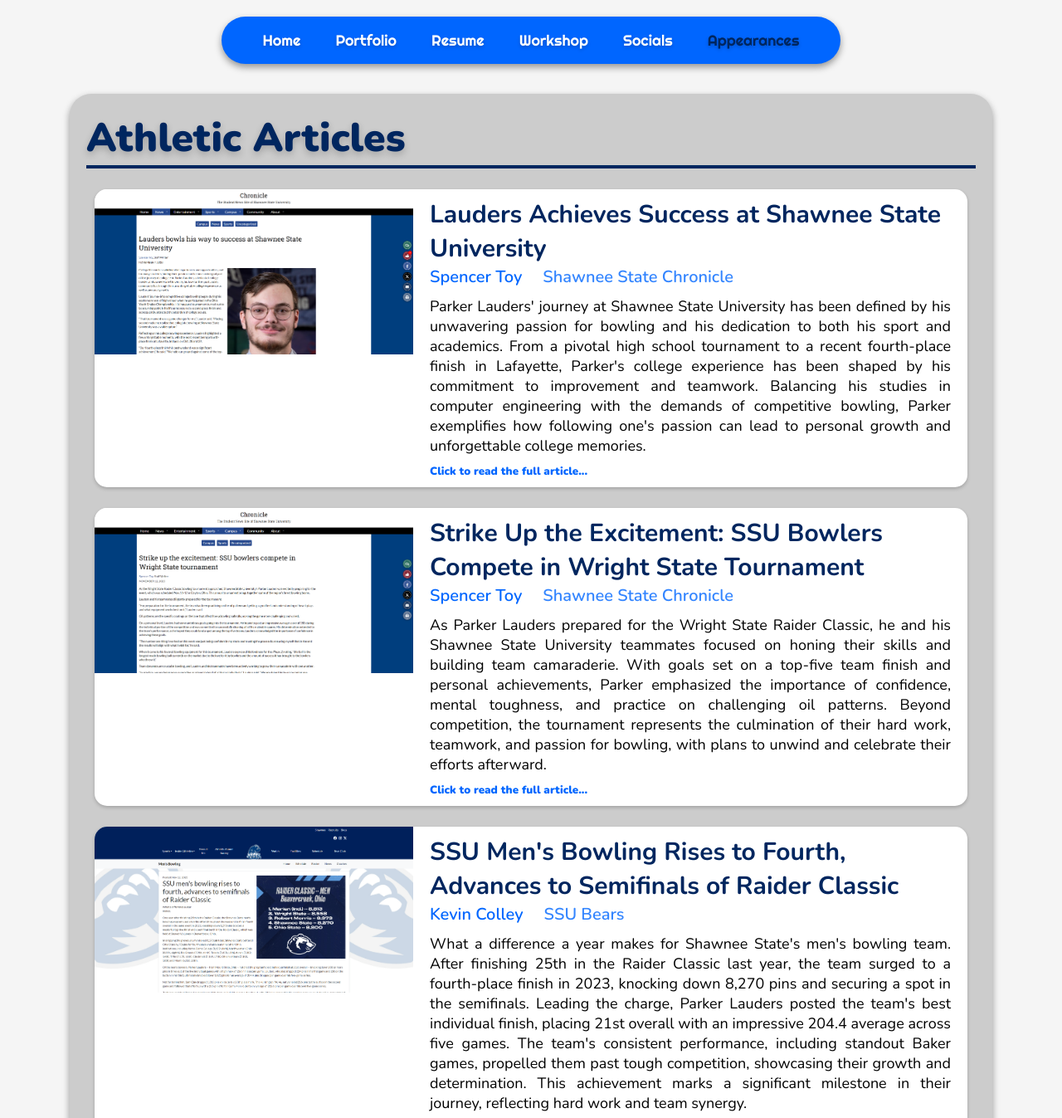
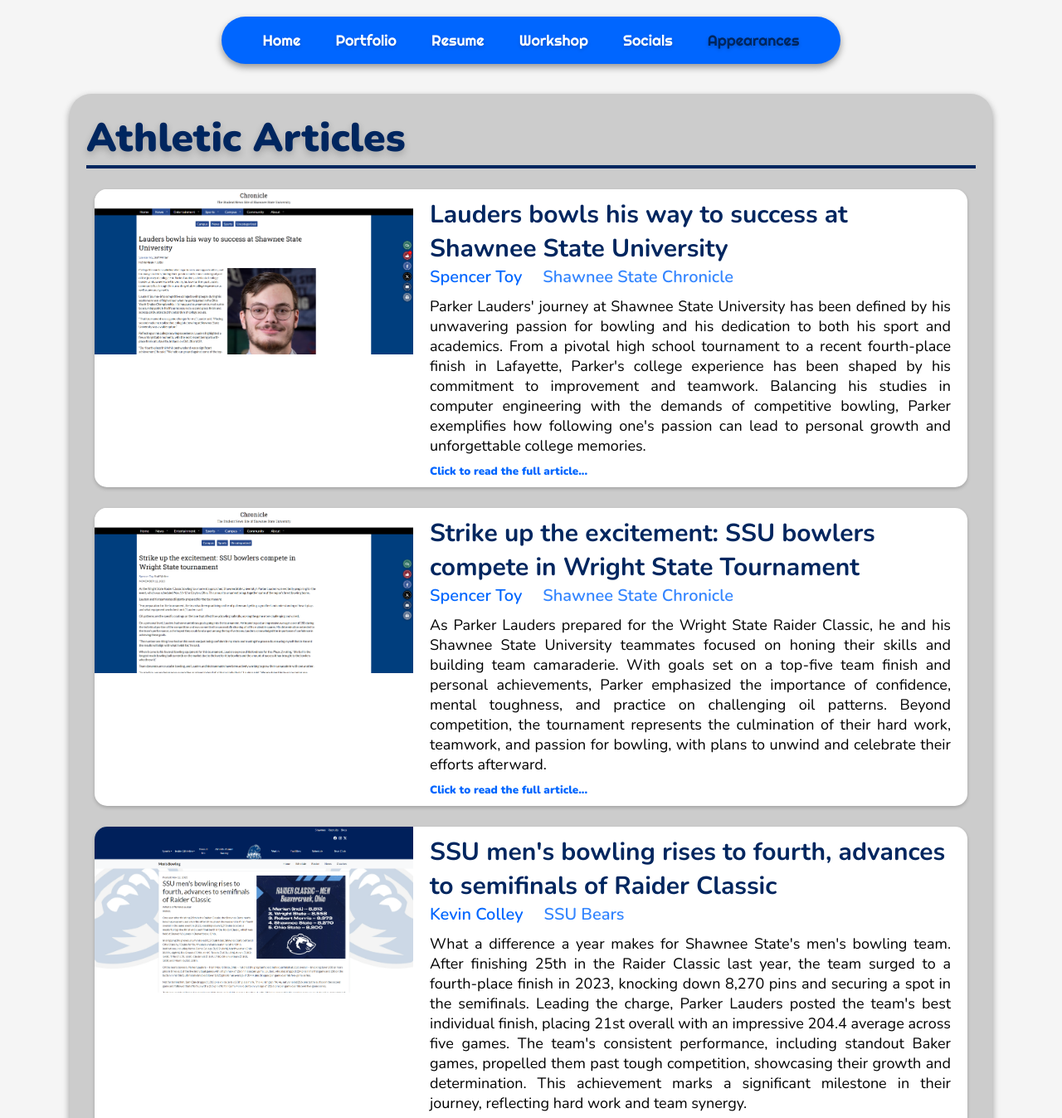
Before and after one commit to LaudersP/pwldigital-website-v2, a React (Create React App) app: page /appearances in a window 1280 px wide. Shown: the top 1347 px of the page at 83% size. Built offline with nearby package versions, Linux system fonts and the light colour scheme.

Commit message:
fix: Fix the title difference between the showcase and the actual article

```diff
--- a/src/Pages/AppearancesPage/AppearancesPage.jsx
+++ b/src/Pages/AppearancesPage/AppearancesPage.jsx
@@ -11,7 +11,7 @@
         <Section label="Athletic Articles" bottomBorder topOfPage>
           <ArticleSummary
             src="/article-thumbnails/lauders-bowl.png"
-            articleTitle="Lauders Achieves Success at Shawnee State University"
+            articleTitle="Lauders bowls his way to success at Shawnee State University"
             articleURL="https://shawneestatechronicle.com/5930/uncategorized/lauders-bowls-his-way-to-success-at-shawnee-state-university/"
             articleAuthor="Spencer Toy"
             articleSite="Shawnee State Chronicle"
@@ -27,7 +27,7 @@
           </ArticleSummary>
           <ArticleSummary
             src="/article-thumbnails/strike-up.png"
-            articleTitle="Strike Up the Excitement: SSU Bowlers Compete in Wright State Tournament"
+            articleTitle="Strike up the excitement: SSU bowlers compete in Wright State Tournament"
             articleURL="https://shawneestatechronicle.com/5964/uncategorized/strike-up-the-excitement-ssu-bowlers-compete-in-wright-state-tournament/"
             articleAuthor="Spencer Toy"
             articleSite="Shawnee State Chronicle"
@@ -44,7 +44,7 @@
           </ArticleSummary>
           <ArticleSummary
             src="/article-thumbnails/ssu-rise-to-fourth.png"
-            articleTitle="SSU Men's Bowling Rises to Fourth, Advances to Semifinals of Raider Classic"
+            articleTitle="SSU men's bowling rises to fourth, advances to semifinals of Raider Classic"
             articleURL="https://www.ssubears.com/sports/mbowl/2023-24/releases/20231112v30u0a"
             articleAuthor="Kevin Colley"
             articleSite="SSU Bears"
```
